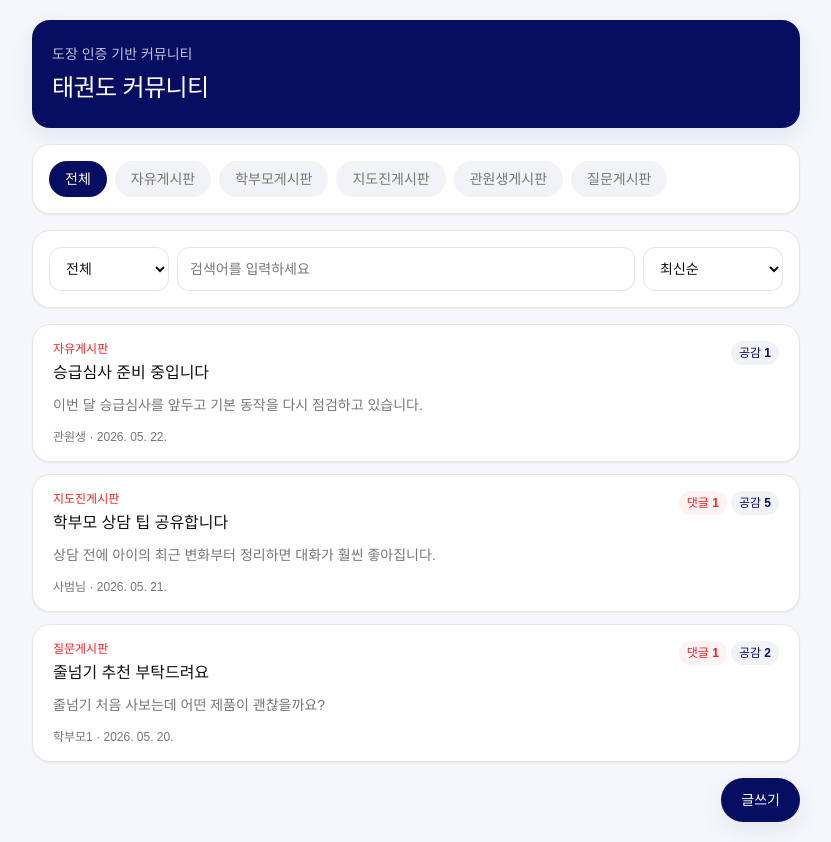
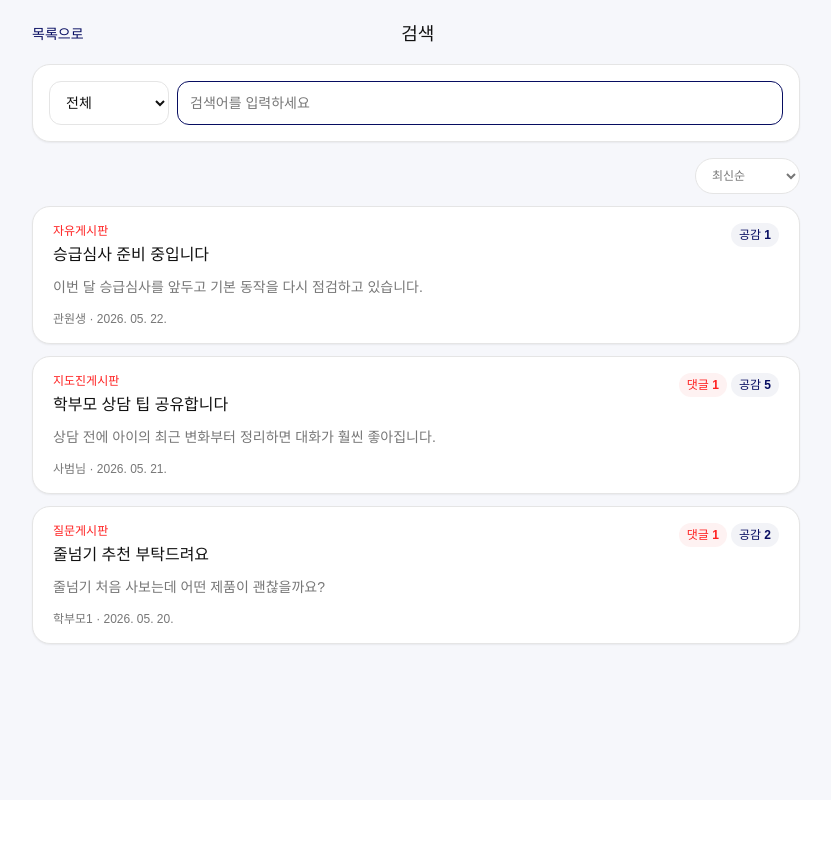
Before and after one commit to thisisyello/taekwondo-community, a React (Vite) app: page /search in a window 1280 px wide. Before the commit this address led to /. Shown: the whole page, without its empty margins (224-1055 px from the left). After the commit the page ends 800 px from the top, so only its background shows below. Built offline with nearby package versions, Linux system fonts and the light colour scheme.

Commit message:
feat: 검색 페이지 추가 및 게시글 정렬 개선

```diff
--- a/src/App.tsx
+++ b/src/App.tsx
@@ -4,9 +4,9 @@ import { initialComments, initialPosts } from "./data/initialBoardData";
 import BoardPage from "./pages/BoardPage";
 import PostDetailPage from "./pages/PostDetailPage";
 import PostEditorPage from "./pages/PostEditorPage";
+import SearchPage from "./pages/SearchPage";
 import {
     filterPostsByBoard,
-    filterPostsBySearch,
     getCommentCountsByPostId,
     sortPosts,
 } from "./utils/postList";
@@ -17,7 +17,6 @@ import type {
     Post,
     PostFormData,
     PostSortType,
-    SearchTarget,
 } from "./types/board";
 
 export default function App() {
@@ -26,17 +25,11 @@ export default function App() {
 
     const [selectedBoardType, setSelectedBoardType] =
         useState<BoardFilterType>("all");
-    const [searchKeyword, setSearchKeyword] = useState("");
-    const [searchTarget, setSearchTarget] = useState<SearchTarget>("all");
     const [postSortType, setPostSortType] = useState<PostSortType>("latest");
 
     const commentCountsByPostId = getCommentCountsByPostId(comments);
     const visiblePosts = sortPosts(
-        filterPostsBySearch(
-            filterPostsByBoard(posts, selectedBoardType),
-            searchTarget,
-            searchKeyword,
-        ),
+        filterPostsByBoard(posts, selectedBoardType),
         postSortType,
         commentCountsByPostId,
     );
@@ -124,14 +117,19 @@ export default function App() {
                     <BoardPage
                         posts={visiblePosts}
                         commentCountsByPostId={commentCountsByPostId}
-                        searchKeyword={searchKeyword}
-                        searchTarget={searchTarget}
                         postSortType={postSortType}
-                        onChangeSearchKeyword={setSearchKeyword}
-                        onChangeSearchTarget={setSearchTarget}
                         onChangePostSortType={setPostSortType}
                         selectedBoardType={selectedBoardType}
                         onSelectBoardType={setSelectedBoardType}
+                    />
+                }
+            />
+            <Route
+                path="/search"
+                element={
+                    <SearchPage
+                        posts={posts}
+                        commentCountsByPostId={commentCountsByPostId}
                     />
                 }
             />
--- a/src/components/BoardFilter.tsx
+++ b/src/components/BoardFilter.tsx
@@ -1,3 +1,4 @@
+import { Link } from "react-router";
 import { BOARD_FILTER_OPTIONS } from "../types/board";
 import type { BoardFilterType } from "../types/board";
 
@@ -11,7 +12,8 @@ export default function BoardFilter({
     onSelectBoardType,
 }: BoardFilterProps) {
     return (
-        <div className="flex gap-2 overflow-x-auto">
+        <div className="flex items-center gap-2">
+            <div className="flex min-w-0 flex-1 gap-2 overflow-x-auto">
                 {BOARD_FILTER_OPTIONS.map((option) => (
                     <button
                         className={
@@ -27,5 +29,13 @@ export default function BoardFilter({
                     </button>
                 ))}
             </div>
+            <Link
+                aria-label="검색"
+                className="flex h-9 w-9 shrink-0 items-center justify-center rounded-full bg-kta-navy text-sm font-black text-white"
+                to="/search"
+            >
+                🔍
+            </Link>
+        </div>
     );
 }
--- a/src/components/PostList.tsx
+++ b/src/components/PostList.tsx
@@ -1,24 +1,43 @@
 import type { Post } from "../types/board";
+import type { PostSortType } from "../types/board";
 import PostItem from "./PostItem";
 
 type PostListProps = {
     posts: Post[];
     commentCountsByPostId: Record<number, number>;
+    postSortType: PostSortType;
+    onChangePostSortType: (sortType: PostSortType) => void;
 };
 
 export default function PostList({
     posts,
     commentCountsByPostId,
+    postSortType,
+    onChangePostSortType,
 }: PostListProps) {
-    if (posts.length === 0) {
     return (
+        <section className="flex flex-col gap-3">
+            <div className="flex justify-end">
+                <select
+                    className="h-9 rounded-full border border-kta-border bg-kta-surface px-3 text-xs font-bold text-kta-muted outline-none focus:border-kta-navy"
+                    value={postSortType}
+                    onChange={(event) =>
+                        onChangePostSortType(
+                            event.target.value as PostSortType,
+                        )
+                    }
+                >
+                    <option value="latest">최신순</option>
+                    <option value="oldest">오래된순</option>
+                    <option value="mostCommented">댓글 많은순</option>
+                </select>
+            </div>
+
+            {posts.length === 0 ? (
                 <p className="rounded-kta-lg border border-dashed border-kta-border bg-kta-surface px-5 py-10 text-center text-sm text-kta-muted">
                     게시글이 없습니다.
                 </p>
-        );
-    }
-
-    return (
+            ) : (
                 <ul className="flex flex-col gap-3">
                     {posts.map((post) => (
                         <PostItem
@@ -28,5 +47,7 @@ export default function PostList({
                         />
                     ))}
                 </ul>
+            )}
+        </section>
     );
 }
--- a/src/pages/BoardPage.tsx
+++ b/src/pages/BoardPage.tsx
@@ -1,21 +1,12 @@
 import { Link } from "react-router";
 import BoardFilter from "../components/BoardFilter";
 import PostList from "../components/PostList";
-import type {
-    BoardFilterType,
-    Post,
-    PostSortType,
-    SearchTarget,
-} from "../types/board";
+import type { BoardFilterType, Post, PostSortType } from "../types/board";
 
 type BoardPageProps = {
     posts: Post[];
     commentCountsByPostId: Record<number, number>;
-    searchKeyword: string;
-    searchTarget: SearchTarget;
     postSortType: PostSortType;
-    onChangeSearchKeyword: (keyword: string) => void;
-    onChangeSearchTarget: (target: SearchTarget) => void;
     onChangePostSortType: (sortType: PostSortType) => void;
     selectedBoardType: BoardFilterType;
     onSelectBoardType: (boardType: BoardFilterType) => void;
@@ -24,11 +15,7 @@ type BoardPageProps = {
 export default function BoardPage({
     posts,
     commentCountsByPostId,
-    searchKeyword,
-    searchTarget,
     postSortType,
-    onChangeSearchKeyword,
-    onChangeSearchTarget,
     onChangePostSortType,
     selectedBoardType,
     onSelectBoardType,
@@ -52,48 +39,11 @@ export default function BoardPage({
                     />
                 </div>
 
-                <div className="grid gap-2 rounded-kta-lg border border-kta-border bg-kta-surface p-4 shadow-kta-sm sm:grid-cols-[120px_1fr_140px]">
-                    <select
-                        className="h-11 rounded-kta-md border border-kta-border bg-white px-3 text-sm text-kta-text outline-none focus:border-kta-navy"
-                        value={searchTarget}
-                        onChange={(event) =>
-                            onChangeSearchTarget(
-                                event.target.value as SearchTarget,
-                            )
-                        }
-                    >
-                        <option value="all">전체</option>
-                        <option value="title">제목</option>
-                        <option value="content">내용</option>
-                        <option value="author">작성자</option>
-                    </select>
-                    <input
-                        className="h-11 rounded-kta-md border border-kta-border bg-white px-3 text-sm text-kta-text outline-none placeholder:text-kta-muted focus:border-kta-navy"
-                        placeholder="검색어를 입력하세요"
-                        value={searchKeyword}
-                        onChange={(event) =>
-                            onChangeSearchKeyword(event.target.value)
-                        }
-                    />
-
-                    <select
-                        className="h-11 rounded-kta-md border border-kta-border bg-white px-3 text-sm text-kta-text outline-none focus:border-kta-navy"
-                        value={postSortType}
-                        onChange={(event) =>
-                            onChangePostSortType(
-                                event.target.value as PostSortType,
-                            )
-                        }
-                    >
-                        <option value="latest">최신순</option>
-                        <option value="oldest">오래된순</option>
-                        <option value="mostCommented">댓글 많은순</option>
-                    </select>
-                </div>
-
                 <PostList
                     posts={posts}
                     commentCountsByPostId={commentCountsByPostId}
+                    postSortType={postSortType}
+                    onChangePostSortType={onChangePostSortType}
                 />
 
                 <Link
--- /dev/null
+++ b/src/pages/SearchPage.tsx
@@ -0,0 +1,73 @@
+import { useState } from "react";
+import { Link } from "react-router";
+import PostList from "../components/PostList";
+import type { Post, PostSortType, SearchTarget } from "../types/board";
+import { filterPostsBySearch, sortPosts } from "../utils/postList";
+
+type SearchPageProps = {
+    posts: Post[];
+    commentCountsByPostId: Record<number, number>;
+};
+
+export default function SearchPage({
+    posts,
+    commentCountsByPostId,
+}: SearchPageProps) {
+    const [searchKeyword, setSearchKeyword] = useState("");
+    const [searchTarget, setSearchTarget] = useState<SearchTarget>("all");
+    const [postSortType, setPostSortType] = useState<PostSortType>("latest");
+
+    const searchResults = filterPostsBySearch(
+        posts,
+        searchTarget,
+        searchKeyword,
+    );
+    const sortedSearchResults = sortPosts(
+        searchResults,
+        postSortType,
+        commentCountsByPostId,
+    );
+
+    return (
+        <section className="min-h-svh bg-kta-bg px-4 py-5 text-kta-text">
+            <div className="mx-auto flex max-w-3xl flex-col gap-4">
+                <div className="flex items-center justify-between">
+                    <Link className="text-sm font-bold text-kta-navy" to="/">
+                        목록으로
+                    </Link>
+                    <h1 className="text-lg font-black text-kta-text">검색</h1>
+                    <div className="w-12" />
+                </div>
+
+                <div className="grid gap-2 rounded-kta-lg border border-kta-border bg-kta-surface p-4 shadow-kta-sm sm:grid-cols-[120px_1fr]">
+                    <select
+                        className="h-11 rounded-kta-md border border-kta-border bg-white px-3 text-sm text-kta-text outline-none focus:border-kta-navy"
+                        value={searchTarget}
+                        onChange={(event) =>
+                            setSearchTarget(event.target.value as SearchTarget)
+                        }
+                    >
+                        <option value="all">전체</option>
+                        <option value="title">제목</option>
+                        <option value="content">내용</option>
+                        <option value="author">작성자</option>
+                    </select>
+                    <input
+                        autoFocus
+                        className="h-11 rounded-kta-md border border-kta-border bg-white px-3 text-sm text-kta-text outline-none placeholder:text-kta-muted focus:border-kta-navy"
+                        placeholder="검색어를 입력하세요"
+                        value={searchKeyword}
+                        onChange={(event) => setSearchKeyword(event.target.value)}
+                    />
+                </div>
+
+                <PostList
+                    posts={sortedSearchResults}
+                    commentCountsByPostId={commentCountsByPostId}
+                    postSortType={postSortType}
+                    onChangePostSortType={setPostSortType}
+                />
+            </div>
+        </section>
+    );
+}
```
Lines whose indentation alone changed are shown as unchanged.
